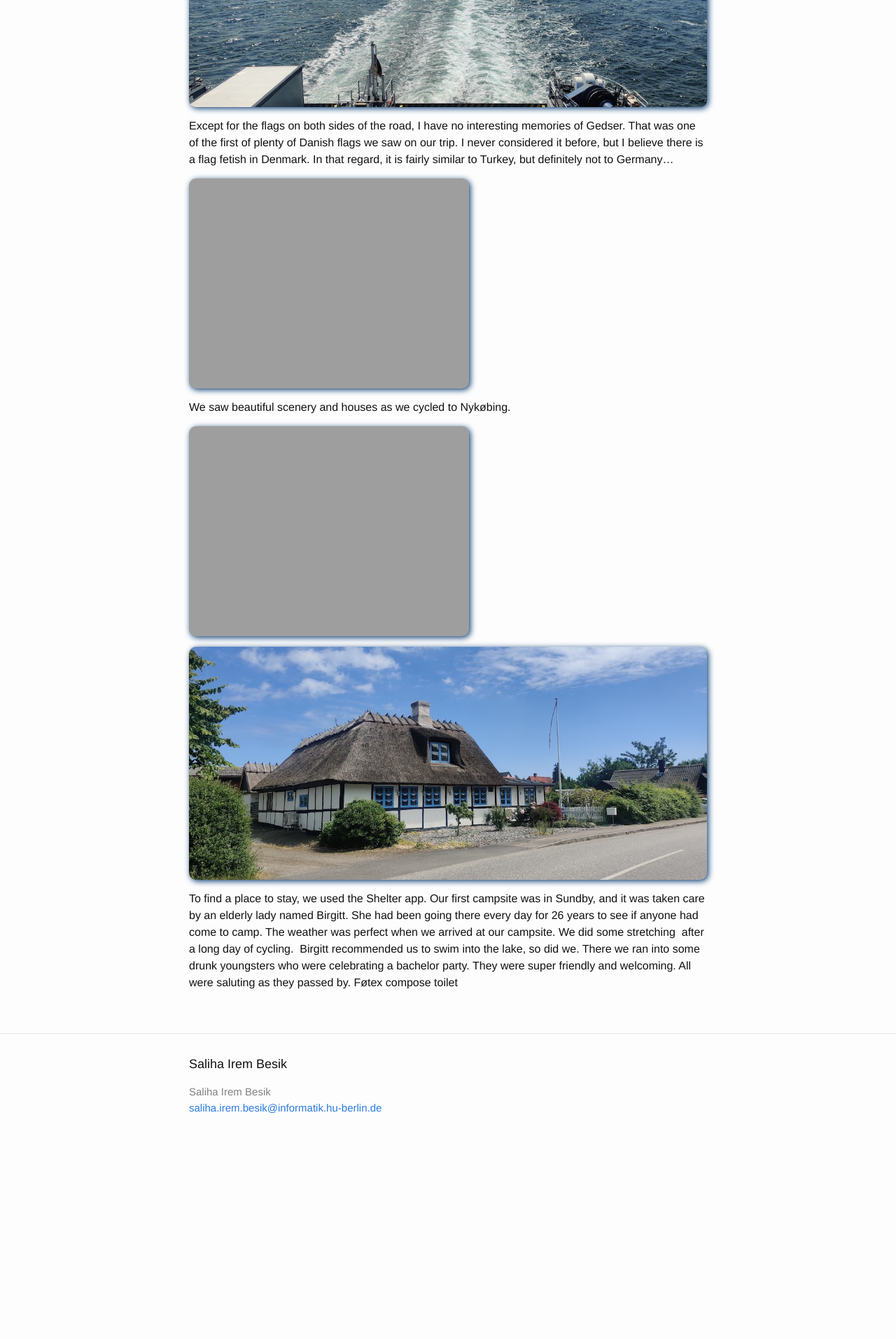
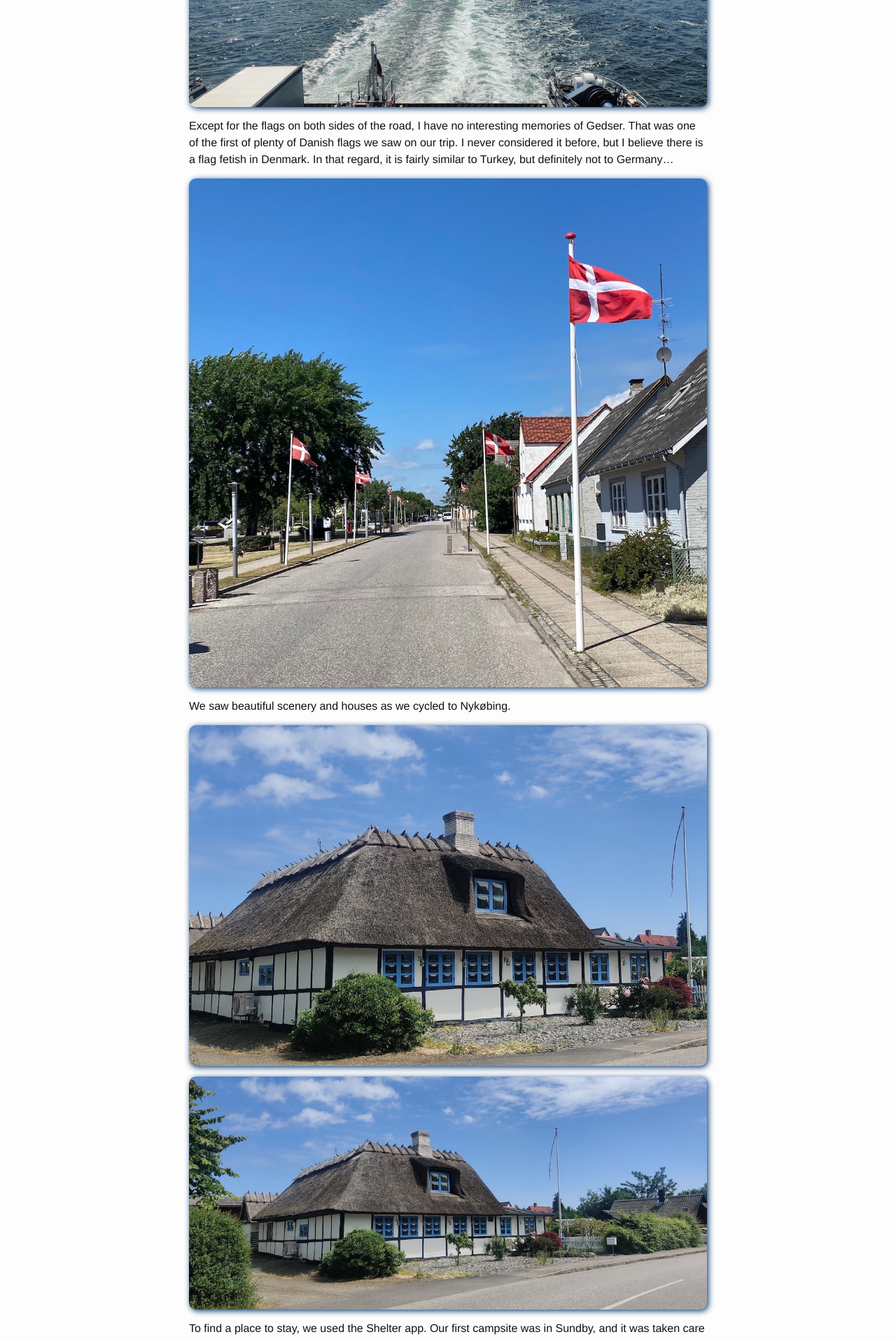
Before and after one commit to irembesik/irembesik.github.io, a Jekyll site: the page built from _posts/2022-06-18-denmark.md, in a window 1280 px wide. Shown: the part 1069-2982 px from the top of the page at 70% size. Built offline with Jekyll 4.4.1, drawn with Linux system fonts in a browser that asks for light colours; before the commit the page ends 2723 px from its top, so only the background shows below that.

Commit message:
Update 2022-06-18-denmark.md

```diff
--- a/_posts/2022-06-18-denmark.md
+++ b/_posts/2022-06-18-denmark.md
@@ -18,11 +18,11 @@ The ferry was enormous, with a restaurant and a duty-free shop. We entered in or
 
 Except for the flags on both sides of the road, I have no interesting memories of Gedser. That was one of the first of plenty of Danish flags we saw on our trip. I never considered it before, but I believe there is a flag fetish in Denmark. In that regard, it is fairly similar to Turkey, but definitely not to Germany...
 
-<a href="/assets/flag_orig.jpg"><img src="https://irem.dev/assets/flag_small.jpg" alt="Gedser" /></a>
+<a href="/assets/flag-orig.jpg"><img src="https://irem.dev/assets/flag-small.jpg" alt="Gedser" /></a>
 
 We saw beautiful scenery and houses as we cycled to Nykøbing.
 
-<a href="/assets/ev-orig.jpg"><img src="https://irem.dev/assets/ev_small.jpg" alt="Gedser" /></a>
+<a href="/assets/ev-orig.jpg"><img src="https://irem.dev/assets/ev-small.jpg" alt="Gedser" /></a>
 
 <a href="/assets/ev2.jpg"><img src="https://irem.dev/assets/ev2.jpg" alt="Gedser" /></a>
 
```
